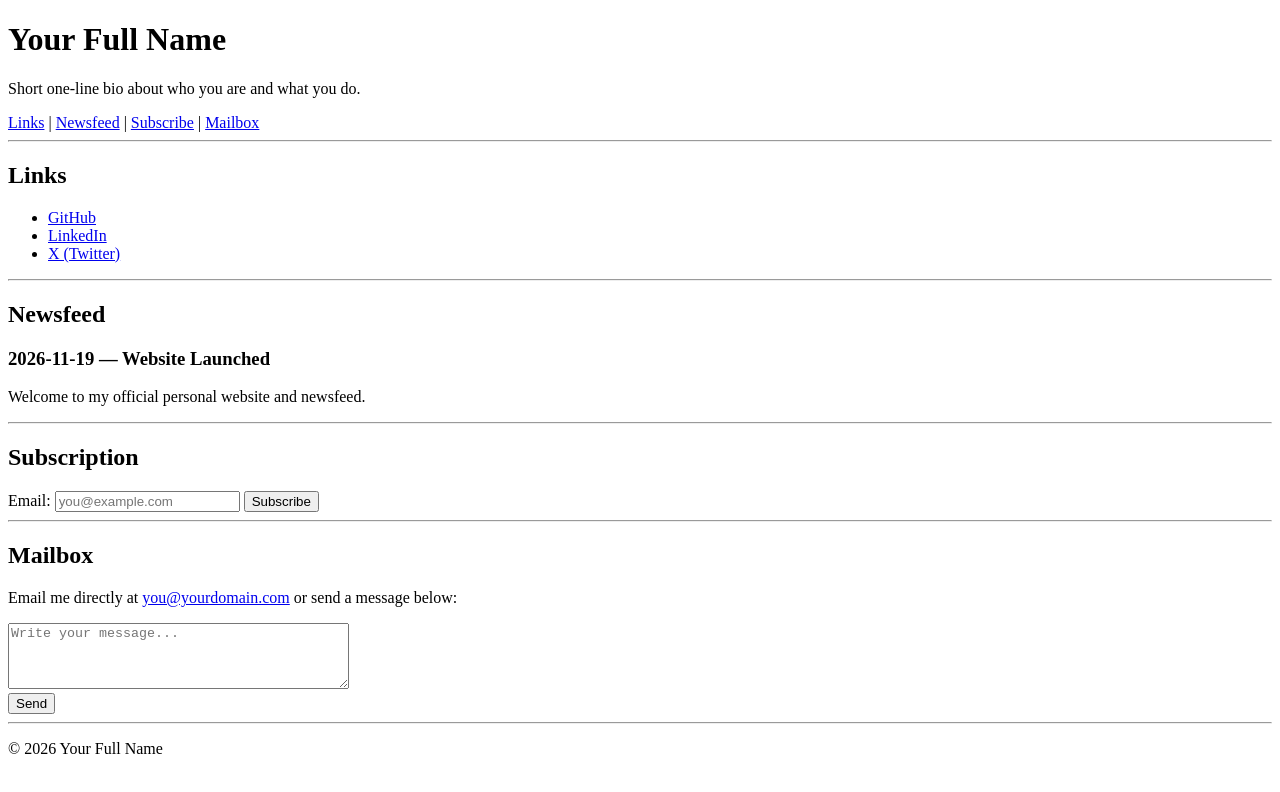
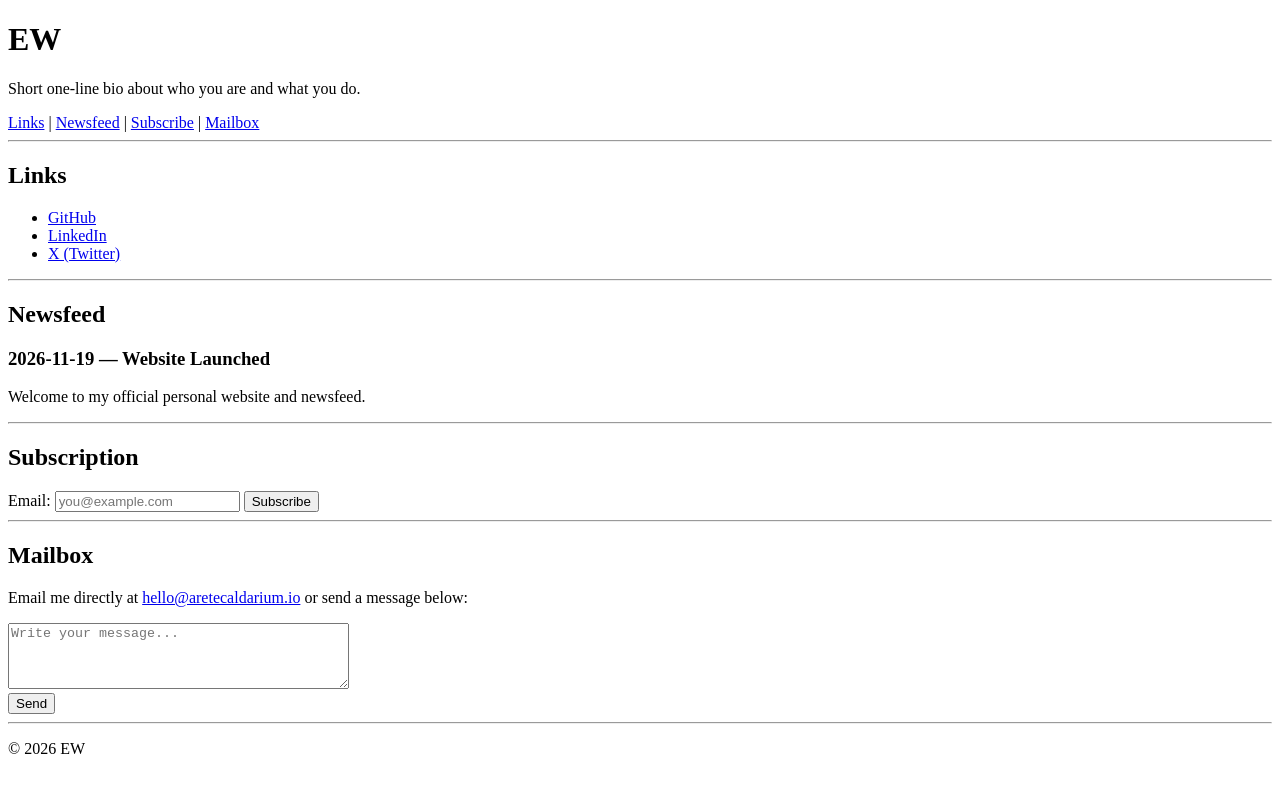
Before and after one commit to learn-netizen-dotcom/yourusername.github.io, a plain HTML site: page index.html in a window 1280 px wide. Drawn offline with Linux system fonts and the light colour scheme.

Commit message:
Update index.html

```diff
--- a/index.html
+++ b/index.html
@@ -3,13 +3,14 @@
 <head>
   <meta charset="UTF-8">
   <meta name="viewport" content="width=device-width, initial-scale=1.0">
+  <meta name="google-site-verification" content="H5yzs4R-Z-OH1MLOrgFO2pg7uEWumI5PYaufHs6rGFQ" />
   <title>EW — Official Website</title>
-  <meta name="description" content="Official personal site, writing, newsfeed, and contact mailbox of Your Full Name.">
-  <link rel="canonical" href="https://yourdomain.com">
+  <meta name="description" content="Official personal site, writing, newsfeed, and contact mailbox of EW.">
+  <link rel="canonical" href="https://aretecaldarium.io">
 </head>
 <body>
   <header>
-    <h1>Your Full Name</h1>
+    <h1>EW</h1>
     <p>Short one-line bio about who you are and what you do.</p>
     <nav>
       <a href="#links">Links</a> |
@@ -52,7 +53,7 @@
 
     <section id="mailbox">
       <h2>Mailbox</h2>
-      <p>Email me directly at <a href="mailto:you@yourdomain.com">you@yourdomain.com</a> or send a message below:</p>
+      <p>Email me directly at <a href="mailto:hello@aretecaldarium.io">hello@aretecaldarium.io</a> or send a message below:</p>
       <form action="https://formspree.io" method="POST">
         <textarea name="message" rows="4" cols="40" placeholder="Write your message..." required></textarea><br>
         <button type="submit">Send</button>
@@ -62,7 +63,7 @@
 
   <footer>
     <hr>
-    <p>&copy; 2026 Your Full Name</p>
+    <p>&copy; 2026 EW</p>
   </footer>
 </body>
 </html>
```
